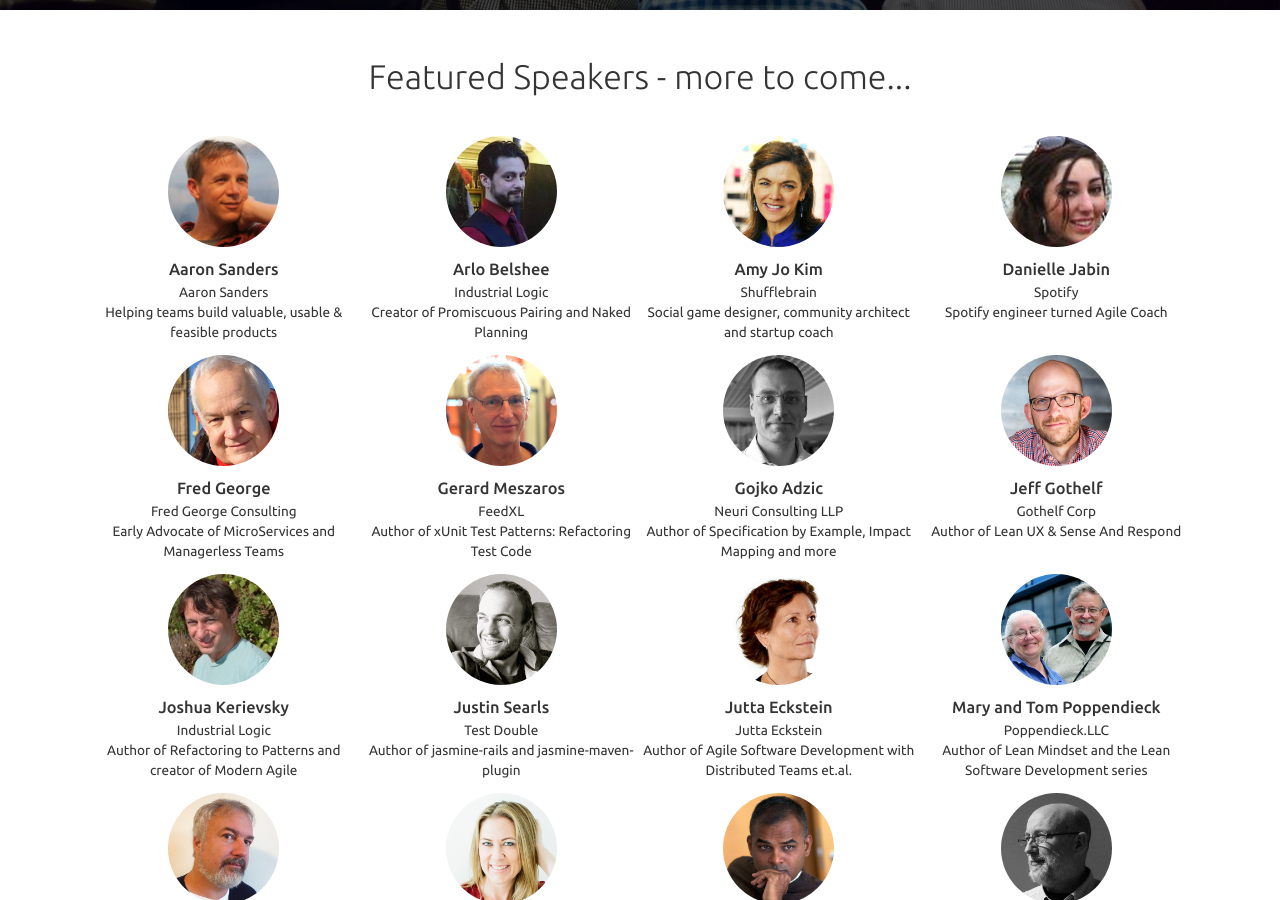
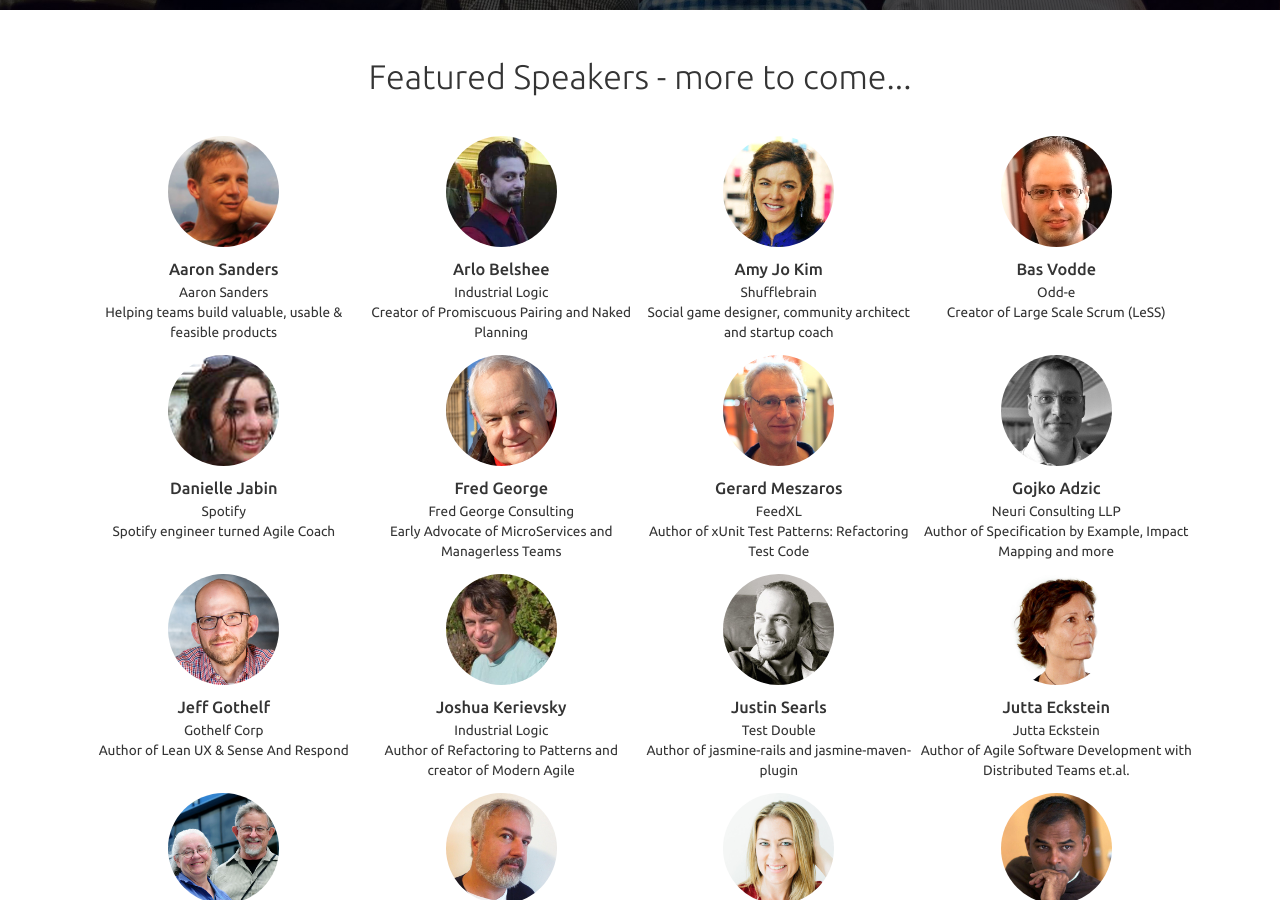
Before and after one commit to agilesingapore/2016, a Jekyll site: the page built from index.html, in a window 1280 px wide and 900 px high, scrolled down 629 px. Built offline with Jekyll 4.4.1, drawn with Linux system fonts in a browser that asks for light colours; nearby versions of some CDN libraries; comment, search, counter and statistics services are not loaded.

Commit message:
Added Bas

```diff
--- a/_data/featured_speakers.yml
+++ b/_data/featured_speakers.yml
@@ -15,6 +15,12 @@
   company: "Shufflebrain"
   photo_name: amy
   url: "http://amyjokim.com"
+
+- name: "Bas Vodde"
+  bio: "Creator of Large Scale Scrum (LeSS)"
+  company: "Odd-e"
+  photo_name: bas
+  url: "https://www.linkedin.com/in/basvodde"
 
 - name: "Danielle Jabin"
   bio: "Spotify engineer turned Agile Coach"
```
Also changed, not shown: images/speakers/bas.jpg (added).
